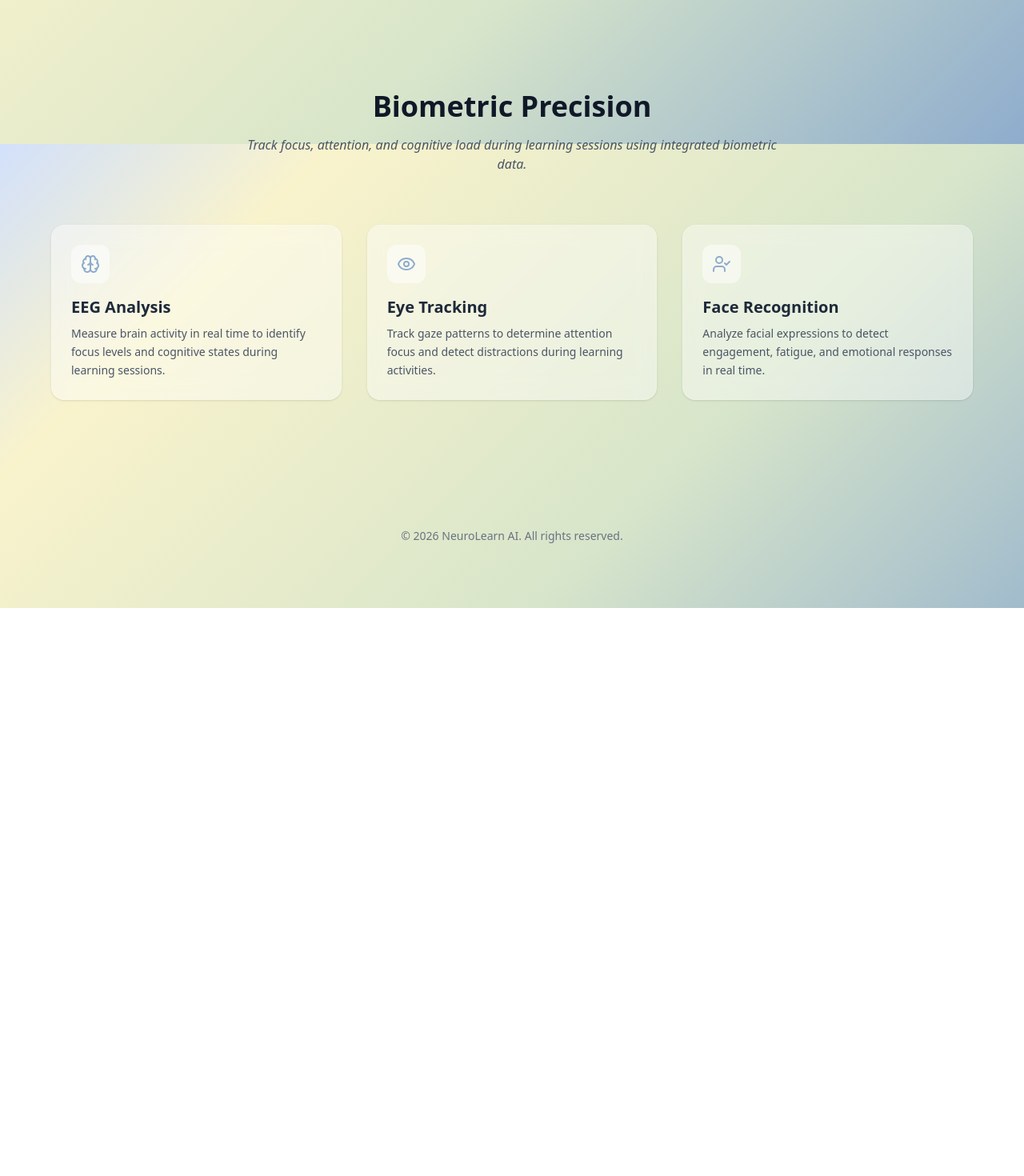
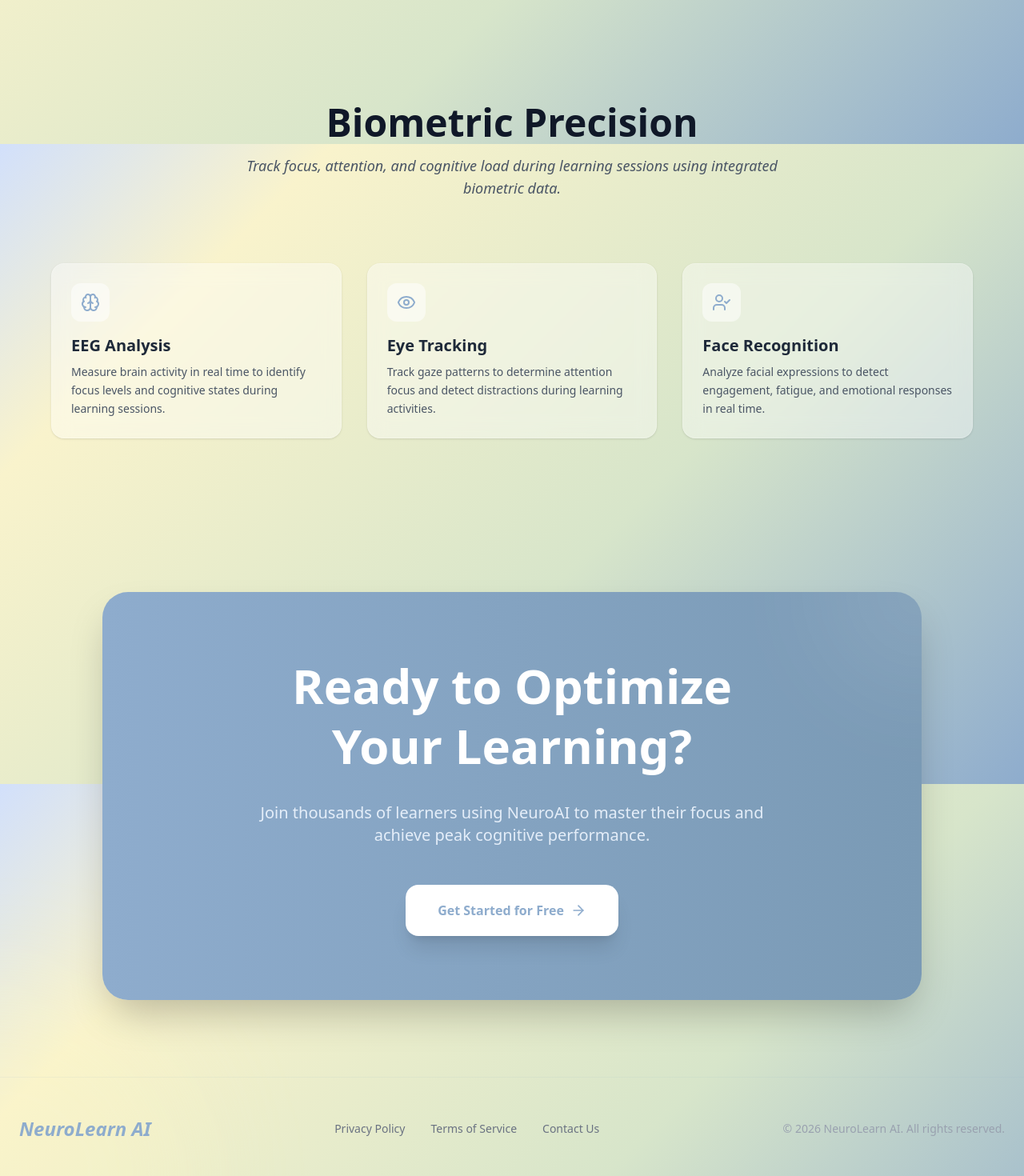
Before and after one commit to neuroAIPIPP/NeuroAI, a Next.js app in the folder web_app/: page / in a window 1280 px wide. Shown: the part 620-2090 px from the top of the page at 80% size. Before the commit the page ends 1380 px from the top, so only its background shows below. Built offline with nearby package versions, Linux system fonts and the light colour scheme.

Commit message:
feat: implement authentication context and create landing page with login, navbar, and hero components

```diff
--- a/web_app/src/app/layout.tsx
+++ b/web_app/src/app/layout.tsx
@@ -14,8 +14,8 @@ const geistMono = Geist_Mono({
 });
 
 export const metadata: Metadata = {
-  title: 'Create Next App',
-  description: 'Generated by create next app',
+  title: 'NeuroLearn AI',
+  description: 'Master Your Focus with Neuro-AI',
 };
 
 export default function RootLayout({
--- a/web_app/src/app/page.tsx
+++ b/web_app/src/app/page.tsx
@@ -1,7 +1,8 @@
 import FeatureCard from '@/components/FeatureCard';
 import Hero from '@/components/Hero';
 import Navbar from '@/components/Navbar';
-import { Brain, Eye, UserCheck } from 'lucide-react';
+import { ArrowRight, Brain, Eye, UserCheck } from 'lucide-react';
+import Link from 'next/link';
 
 const features = [
   {
@@ -26,19 +27,24 @@ const features = [
 
 export default function Home() {
   return (
-    <main className="min-h-screen">
+    <main className="min-h-screen relative overflow-hidden">
+      {/* Background Decorative Elements */}
+      <div className="absolute top-0 right-0 -z-10 w-[600px] h-[600px] bg-blue-100/30 blur-3xl rounded-full translate-x-1/2 -translate-y-1/2" />
+      <div className="absolute bottom-0 left-0 -z-10 w-[500px] h-[500px] bg-yellow-100/20 blur-3xl rounded-full -translate-x-1/2 translate-y-1/2" />
+
       <Navbar />
       <Hero />
 
       {/* Biometric Precision Section */}
-      <section className="py-20 px-6">
-        <div className="max-w-7xl mx-auto text-center space-y-4 mb-16">
-          <h2 className="text-4xl font-bold text-gray-900">
+      <section className="py-24 px-6 relative">
+        <div className="max-w-7xl mx-auto">
+          <div className="text-center space-y-4 mb-20">
+            <h2 className="text-4xl md:text-5xl font-bold text-gray-900">
               Biometric Precision
             </h2>
-          <p className="text-gray-600 max-w-2xl mx-auto italic">
-            Track focus, attention, and cognitive load during learning sessions
-            using integrated biometric data.
+            <p className="text-gray-600 max-w-2xl mx-auto italic text-lg">
+              Track focus, attention, and cognitive load during learning
+              sessions using integrated biometric data.
             </p>
           </div>
 
@@ -47,11 +53,56 @@ export default function Home() {
               <FeatureCard key={feature.title} {...feature} />
             ))}
           </div>
+        </div>
       </section>
 
-      {/* Footer / Bottom Spacing */}
-      <footer className="py-20 text-center text-gray-500 text-sm">
+      {/* CTA Section */}
+      <section className="py-24 px-6">
+        <div className="max-w-5xl mx-auto bg-gradient-to-r from-[#8EACCD] to-[#7a9ab5] rounded-[32px] p-12 md:p-20 text-center text-white shadow-2xl relative overflow-hidden">
+          <div className="absolute top-0 right-0 w-64 h-64 bg-white/10 blur-3xl rounded-full translate-x-1/2 -translate-y-1/2" />
+
+          <div className="relative z-10 space-y-8">
+            <h2 className="text-4xl md:text-6xl font-bold leading-tight">
+              Ready to Optimize <br className="hidden md:block" /> Your
+              Learning?
+            </h2>
+            <p className="text-xl text-blue-50 max-w-2xl mx-auto opacity-90">
+              Join thousands of learners using NeuroAI to master their focus and
+              achieve peak cognitive performance.
+            </p>
+            <div className="flex flex-wrap justify-center gap-4 pt-4">
+              <Link href="/register">
+                <button className="px-10 py-5 bg-white text-[#8EACCD] rounded-2xl font-bold shadow-xl hover:bg-gray-100 transition-all flex items-center gap-2 group">
+                  Get Started for Free{' '}
+                  <ArrowRight className="w-5 h-5 group-hover:translate-x-1 transition-transform" />
+                </button>
+              </Link>
+            </div>
+          </div>
+        </div>
+      </section>
+
+      {/* Footer */}
+      <footer className="py-12 border-t border-[#8EACCD]/10">
+        <div className="max-w-7xl mx-auto px-6 flex flex-col md:flex-row justify-between items-center gap-8">
+          <div className="text-2xl font-bold italic text-[#8EACCD]">
+            NeuroLearn AI
+          </div>
+          <div className="flex gap-8 text-sm font-medium text-gray-500">
+            <Link href="#" className="hover:text-[#8EACCD] transition-colors">
+              Privacy Policy
+            </Link>
+            <Link href="#" className="hover:text-[#8EACCD] transition-colors">
+              Terms of Service
+            </Link>
+            <Link href="#" className="hover:text-[#8EACCD] transition-colors">
+              Contact Us
+            </Link>
+          </div>
+          <div className="text-gray-400 text-sm">
             © {new Date().getFullYear()} NeuroLearn AI. All rights reserved.
+          </div>
+        </div>
       </footer>
     </main>
   );
--- a/web_app/src/components/Navbar.tsx
+++ b/web_app/src/components/Navbar.tsx
@@ -25,12 +25,12 @@ export default function Navbar() {
           )}
         </div>
 
-        {/* User Profile Section */}
+        {/* Sign In Button */}
         <Link
-          href="/login"
-          className="w-10 h-10 rounded-full bg-white/10 border border-white/20 flex items-center justify-center hover:bg-white/20 transition-all cursor-pointer"
+          href="/register"
+          className="px-6 py-2 bg-white text-[#8EACCD] font-bold rounded-full hover:bg-gray-100 transition-all shadow-sm text-sm"
         >
-          <User className="w-5 h-5 text-white" />
+          Sign In
         </Link>
       </div>
     </nav>
```
Lines whose indentation alone changed are shown as unchanged.
